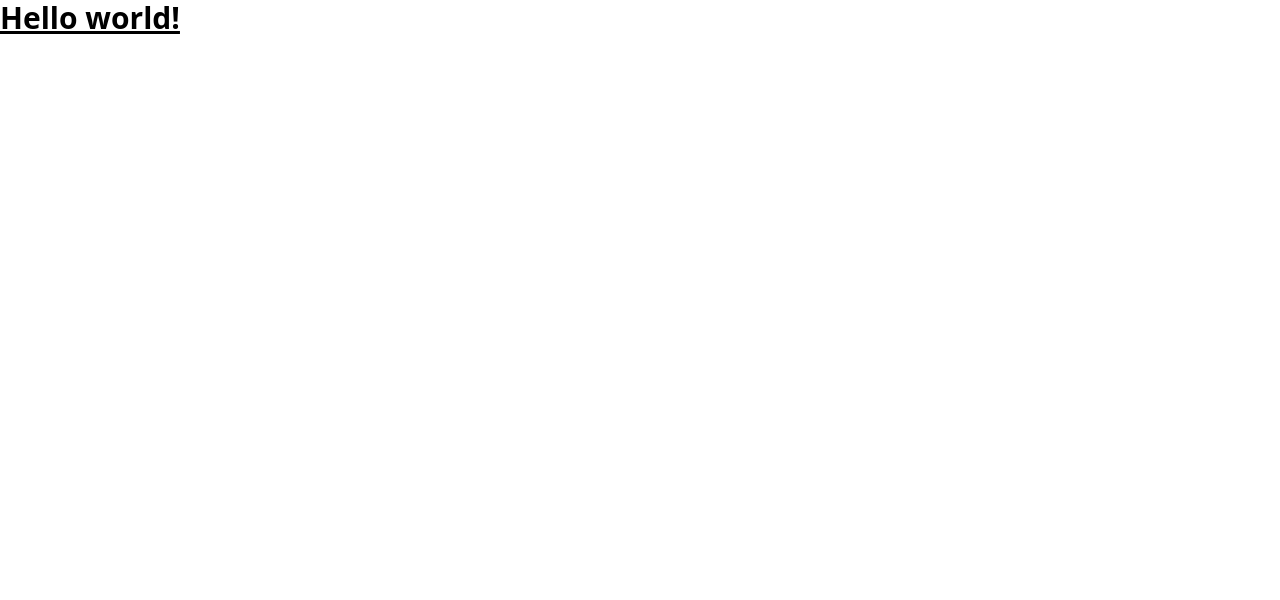
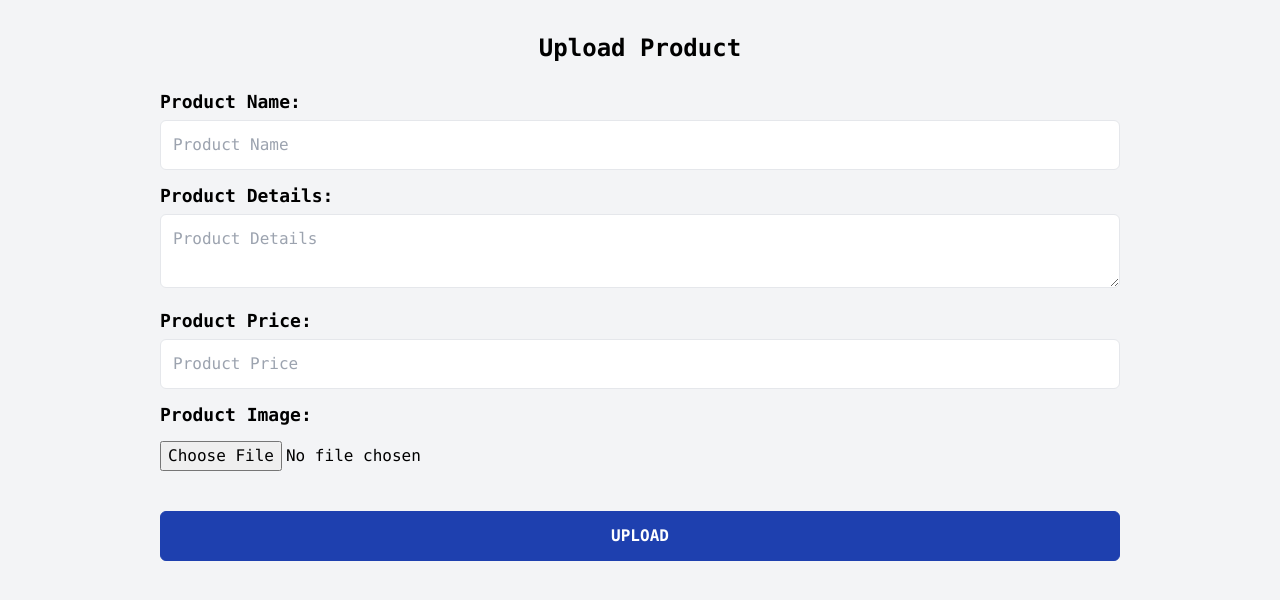
Before and after one commit to SeunOluwa/ShopAtGandy-Frontend, a React (Create React App) app: page /upload-product in a window 1280 px wide. Shown: the top 600 px of the page. Built offline with nearby package versions, Linux system fonts and the light colour scheme; the HTML template or start-up script is replaced by a standard one.

Commit message:
started admin and implemented form component to upload products

```diff
--- a/package.json
+++ b/package.json
@@ -7,6 +7,7 @@
     "@testing-library/react": "^13.0.0",
     "@testing-library/user-event": "^13.2.1",
     "axios": "^0.27.2",
+    "jwt-decode": "^3.1.2",
     "react": "^18.2.0",
     "react-dom": "^18.2.0",
     "react-file-base64": "^1.0.3",
--- a/public/index.html
+++ b/public/index.html
@@ -24,7 +24,7 @@
       work correctly both with client-side routing and a non-root public URL.
       Learn how to configure a non-root public URL by running `npm run build`.
     -->
-    <title>React App</title>
+    <title>ShopAtGandy</title>
   </head>
   <body>
     <noscript>You need to enable JavaScript to run this app.</noscript>
--- a/src/App.js
+++ b/src/App.js
@@ -1,7 +1,9 @@
+import Admin from "./components/Admin/Admin";
+
 function App() {
   return (
-    <div className="App">
-      <h1 className="text-3xl font-bold underline">Hello world!</h1>
+    <div className="font-mono bg-gray-100">
+      <Admin />
     </div>
   );
 }
--- /dev/null
+++ b/src/api/index.js
@@ -0,0 +1,5 @@
+import axios from "axios";
+
+const API = axios.create({ baseURL: 'https://shopatgandy.herokuapp.com' });
+
+export const uploadProduct = (newProduct) => API.post('/products/upload', newProduct);
--- /dev/null
+++ b/src/components/Admin/Admin.js
@@ -0,0 +1,18 @@
+import React from "react";
+import { BrowserRouter, Route, Routes } from "react-router-dom";
+
+import Home from "./Home";
+import Form from "./Form";
+
+const Admin = () => {
+  return (
+    <BrowserRouter>
+      <Routes>
+        <Route path="/admin-home" element={<Home />} />
+        <Route path="/upload-product" element={<Form />} />
+      </Routes>
+    </BrowserRouter>
+  );
+};
+
+export default Admin;
--- /dev/null
+++ b/src/components/Admin/Form.js
@@ -0,0 +1,109 @@
+import React, { useState } from "react";
+import { useNavigate } from "react-router-dom";
+import FileBase from "react-file-base64";
+
+import { uploadProduct } from "../../api";
+
+const Form = () => {
+  const [productData, setProductData] = useState({
+    name: "",
+    details: "",
+    price: "",
+    image: "",
+  });
+  const navigate = useNavigate();
+
+  const createProduct = async () => {
+    try {
+      await uploadProduct(productData);
+    } catch (error) {
+      console.log(error);
+    }
+  };
+
+  const clear = () => {
+    setProductData({ name: "", details: "", price: "", image: "" });
+  };
+
+  const handleSubmit = (e) => {
+    e.preventDefault();
+
+    createProduct();
+    navigate("/admin-home");
+    clear();
+  };
+
+  return (
+    <div>
+      <h4 className="pt-8 text-2xl font-extrabold text-center">
+        Upload Product
+      </h4>
+
+      <div className="pt-6 pb-52 px-40">
+        <form onSubmit={handleSubmit}>
+          <label className="block mb-1 text-lg font-semibold">
+            Product Name:
+          </label>
+          <input
+            type="text"
+            name="name"
+            placeholder="Product Name"
+            required
+            className="outline-none w-full py-3 pl-3 mb-3 border rounded-md"
+            value={productData.name}
+            onChange={(e) =>
+              setProductData({ ...productData, name: e.target.value })
+            }
+          />
+          <label className="block mb-1 text-lg font-semibold">
+            Product Details:
+          </label>
+          <textarea
+            name="details"
+            placeholder="Product Details"
+            required
+            className="outline-none w-full py-3 pl-3 mb-3 border rounded-md"
+            value={productData.details}
+            onChange={(e) =>
+              setProductData({ ...productData, details: e.target.value })
+            }
+          />
+          <label className="block mb-1 text-lg font-semibold">
+            Product Price:
+          </label>
+          <input
+            type="text"
+            name="price"
+            placeholder="Product Price"
+            required
+            className="outline-none w-full py-3 pl-3 mb-3 border rounded-md"
+            value={productData.price}
+            onChange={(e) =>
+              setProductData({ ...productData, price: e.target.value })
+            }
+          />
+          <label className="block mb-1 text-lg font-semibold">
+            Product Image:
+          </label>
+          <div className="my-3">
+            <FileBase
+              type="file"
+              multiple={false}
+              onDone={({ base64 }) =>
+                setProductData({ ...productData, image: base64 })
+              }
+            />
+          </div>
+          <button
+            type="submit"
+            className="text-center font-black mt-7 mb-7 py-3 border rounded-md border-blue-800 bg-blue-800 text-white w-full"
+          >
+            UPLOAD
+          </button>
+        </form>
+      </div>
+    </div>
+  );
+};
+
+export default Form;
--- /dev/null
+++ b/src/components/Admin/Home.js
@@ -0,0 +1,7 @@
+import React from "react";
+
+const Home = () => {
+  return <div>Dashboard</div>;
+};
+
+export default Home;
```
Also changed, not shown: 1 other file (tests, documents, lock files or other folders).
